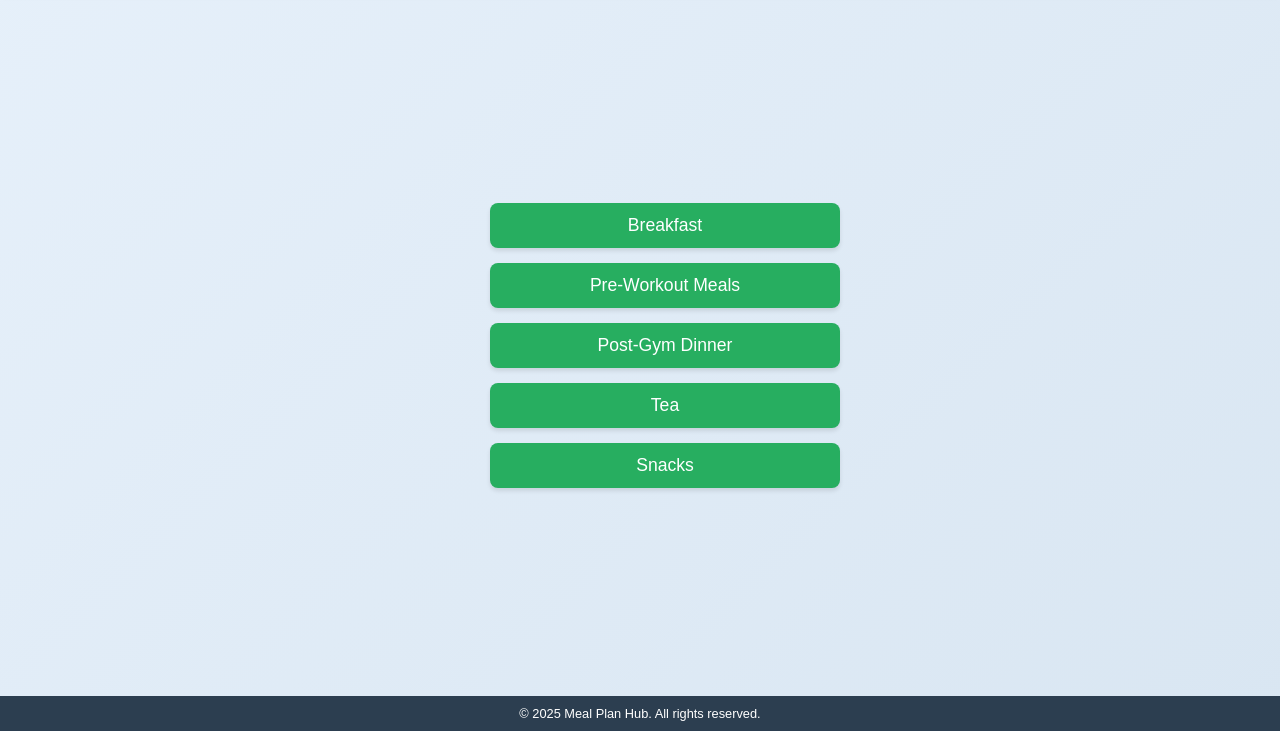
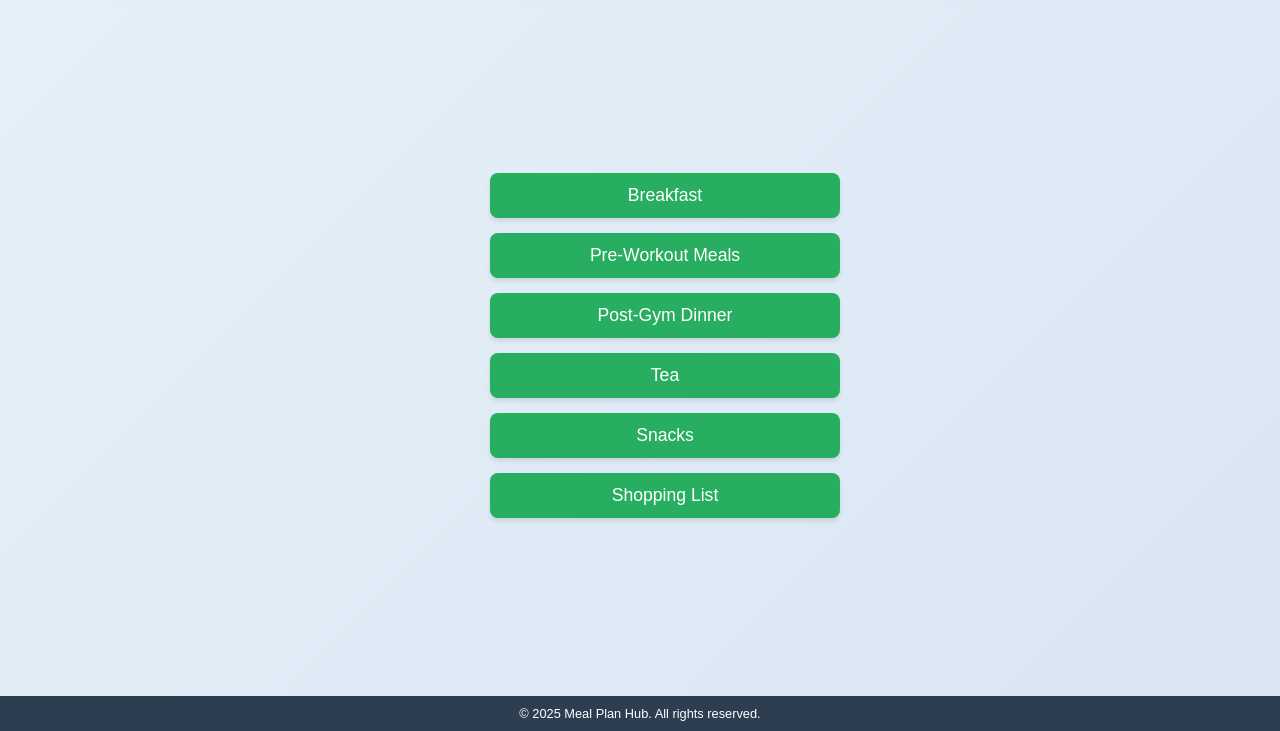
Before and after one commit to JWilson12345/meals, a plain HTML site: page index.html in a window 1280 px wide. Shown: the part 69-800 px from the top of the page. Drawn offline with Linux system fonts and the light colour scheme.

Commit message:
Update index.html

```diff
--- a/index.html
+++ b/index.html
@@ -134,6 +134,7 @@
             <a href="pdfs/post.pdf" class="btn">Post-Gym Dinner</a>
             <a href="pdfs/tea.pdf" class="btn">Tea</a>
             <a href="pdfs/snacks.pdf" class="btn">Snacks</a>
+            <a href="pdfs/plan.pdf" class="btn">Shopping List</a>
         </div>
     </div>
     <footer>
```
